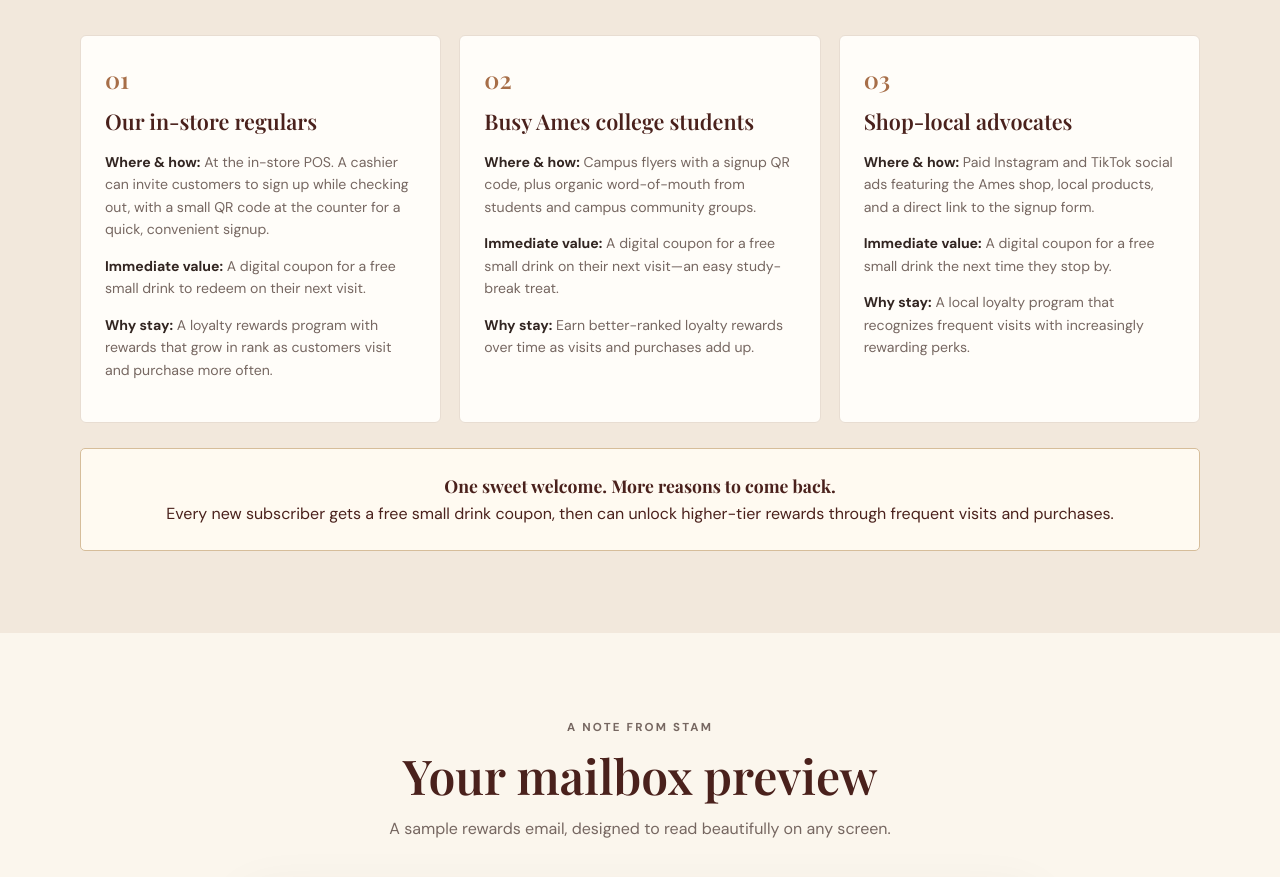
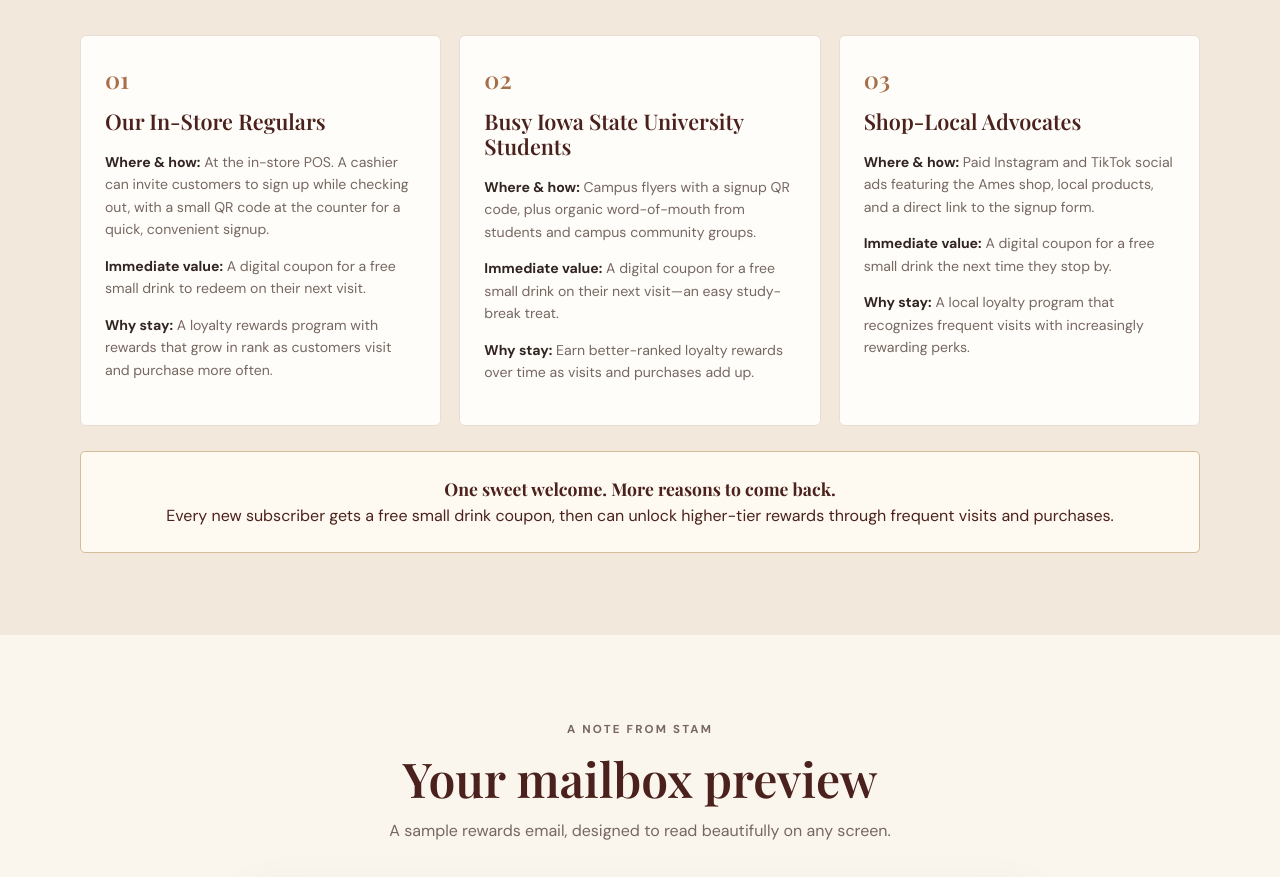
Before and after one commit to TateWall/Stam-Email-Marketing, a plain HTML site: page email.html in a window 1280 px wide. Shown: the part 1068-1945 px from the top of the page. Drawn offline with nearby package versions, Linux system fonts and the light colour scheme.

Commit message:
Update headings for group cards in email.html

```diff
--- a/email.html
+++ b/email.html
@@ -160,21 +160,21 @@
         <div class="groups">
           <article class="group-card">
             <span class="group-number">01</span>
-            <h3>Our in-store regulars</h3>
+            <h3>Our In-Store Regulars</h3>
             <p><strong>Where &amp; how:</strong> At the in-store POS. A cashier can invite customers to sign up while checking out, with a small QR code at the counter for a quick, convenient signup.</p>
             <p><strong>Immediate value:</strong> A digital coupon for a free small drink to redeem on their next visit.</p>
             <p><strong>Why stay:</strong> A loyalty rewards program with rewards that grow in rank as customers visit and purchase more often.</p>
           </article>
           <article class="group-card">
             <span class="group-number">02</span>
-            <h3>Busy Ames college students</h3>
+            <h3>Busy Iowa State University Students</h3>
             <p><strong>Where &amp; how:</strong> Campus flyers with a signup QR code, plus organic word-of-mouth from students and campus community groups.</p>
             <p><strong>Immediate value:</strong> A digital coupon for a free small drink on their next visit—an easy study-break treat.</p>
             <p><strong>Why stay:</strong> Earn better-ranked loyalty rewards over time as visits and purchases add up.</p>
           </article>
           <article class="group-card">
             <span class="group-number">03</span>
-            <h3>Shop-local advocates</h3>
+            <h3>Shop-Local Advocates</h3>
             <p><strong>Where &amp; how:</strong> Paid Instagram and TikTok social ads featuring the Ames shop, local products, and a direct link to the signup form.</p>
             <p><strong>Immediate value:</strong> A digital coupon for a free small drink the next time they stop by.</p>
             <p><strong>Why stay:</strong> A local loyalty program that recognizes frequent visits with increasingly rewarding perks.</p>
```
